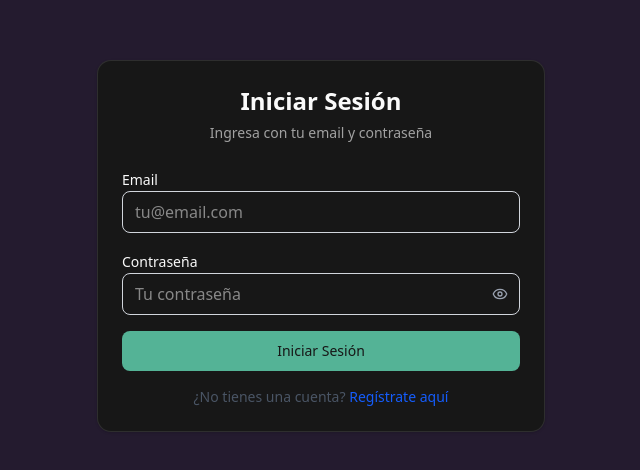
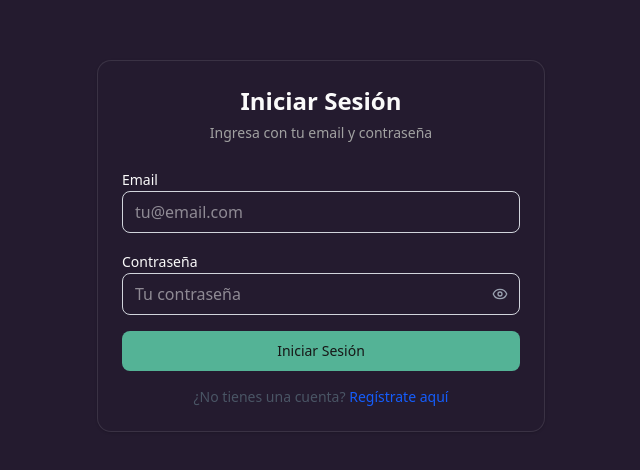
Before and after one commit to aleoterob/aura-ag, a Next.js app: page /login in a window 1280 px wide. Shown: the part 154-624 px from the top of the page, without its empty margins (319-959 px from the left). Built offline with nearby package versions, Linux system fonts and the light colour scheme; no server answers.

Commit message:
update card background color for theme dark

```diff
--- a/src/app/globals.css
+++ b/src/app/globals.css
@@ -83,7 +83,7 @@
 .dark {
   --background: oklch(0.2427 0.0392 304.3);
   --foreground: oklch(0.985 0 0);
-  --card: oklch(0.205 0 0);
+  --card: oklch(0.2427 0.0392 304.3);
   --card-foreground: oklch(0.985 0 0);
   --popover: oklch(0.205 0 0);
   --popover-foreground: oklch(0.985 0 0);
```
